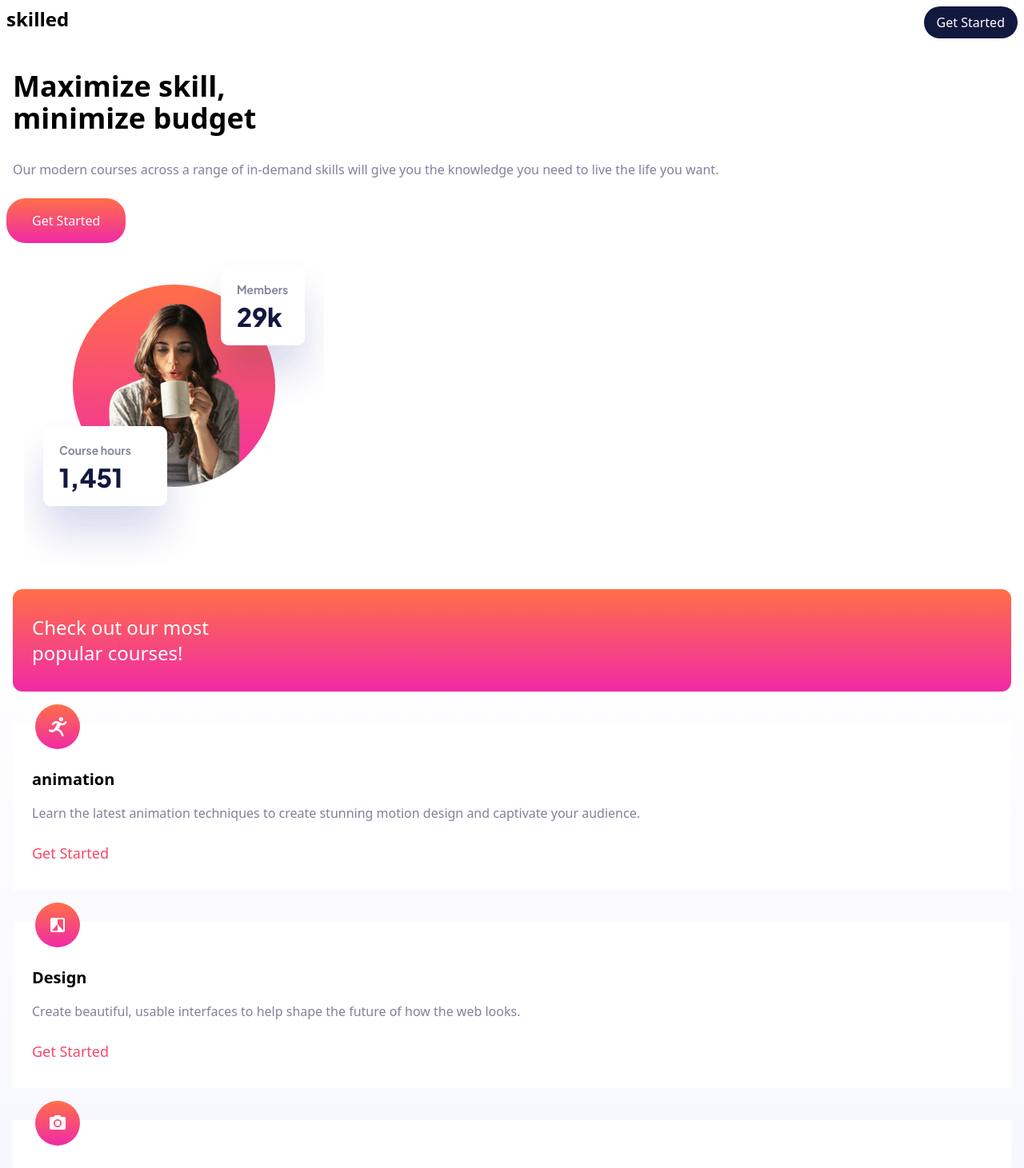
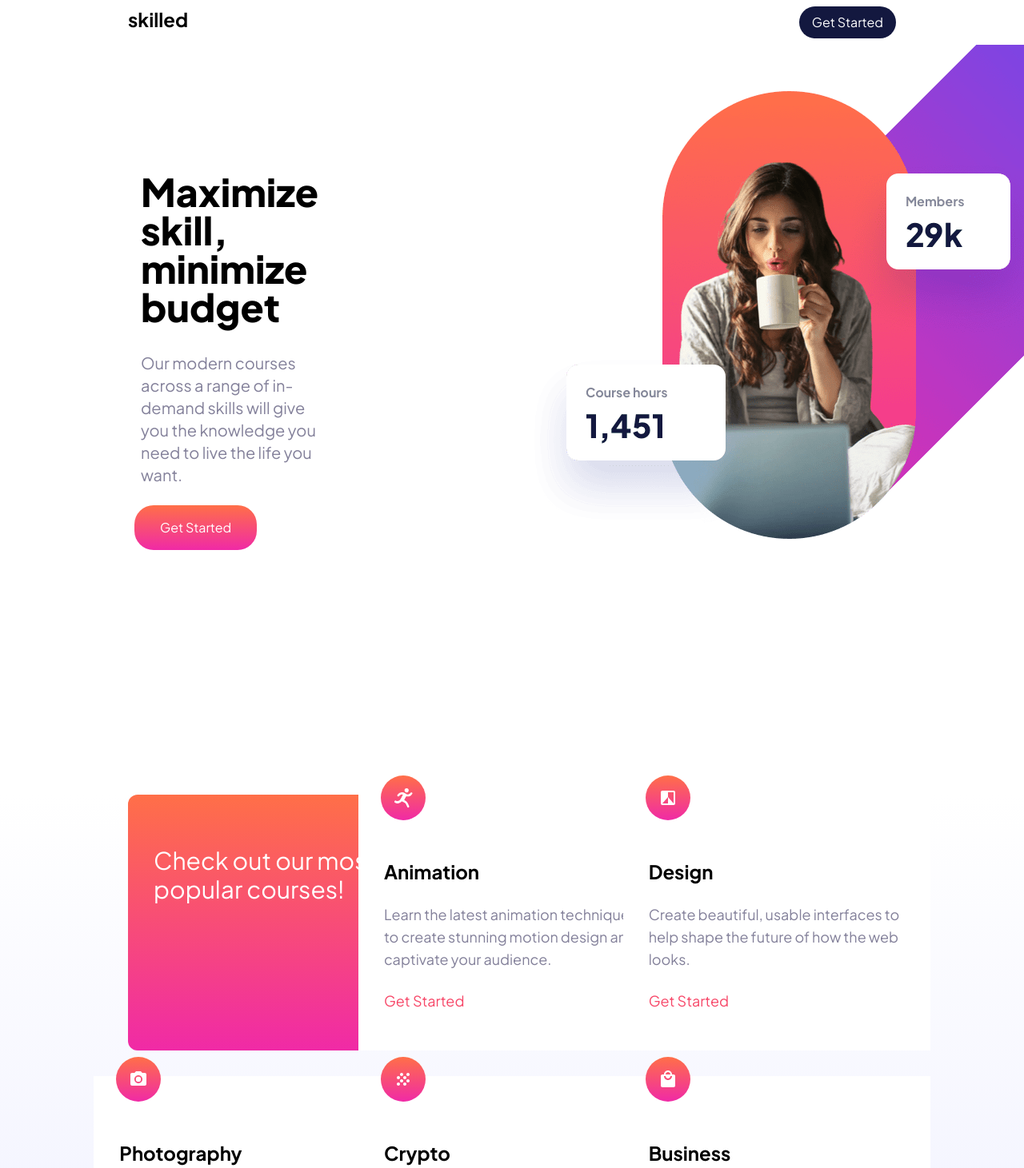
Before and after one commit to Coltensiemer/skilled-e-learning, a React (Vite) app: page / in a window 1280 px wide. Shown: the top 1461 px of the page at 80% size. Built offline with nearby package versions, Linux system fonts and the light colour scheme.

Commit message:
finished edit

```diff
--- a/index.html
+++ b/index.html
@@ -2,7 +2,9 @@
 <html lang="en">
   <head>
     <meta charset="UTF-8" />
-
+    <link rel="preconnect" href="https://fonts.googleapis.com">
+<link rel="preconnect" href="https://fonts.gstatic.com" crossorigin>
+<link href="https://fonts.googleapis.com/css2?family=Plus+Jakarta+Sans:wght@200;300;400;500;600;700;800&display=swap" rel="stylesheet">
     <meta name="viewport" content="width=device-width, initial-scale=1.0" />
     <title>Skilled-ELearning</title>
   </head>
--- a/src/App.jsx
+++ b/src/App.jsx
@@ -3,6 +3,7 @@ import Header from './components/Header'
 import Hero from './components/Hero'
 import Courses from './components/Courses';
 import Footer from './components/Footer'
+import HeroImg from './components/HeroImg';
 
 import './App.css'
 
@@ -10,9 +11,12 @@ import './App.css'
 function App() {
 
   return (
-    <div className='m-auto'>
+    <div className='m-auto overflow-hidden font-PlusJakarta'>
   <Header />
+  <div className='md:flex lg:flex'>
   <Hero />
+  <HeroImg />
+  </div>
   <Courses />
   <Footer />
   </div>
--- a/src/components/Courses.jsx
+++ b/src/components/Courses.jsx
@@ -4,11 +4,11 @@ import CoursesType from './CoursesType'
 
 export default function Courses() {
     return (
-        <div className='bg-gradient-to-b from-white to-[#f0f1ff] mb-10'>
-            <h1 className='bg-gradient-to-b from-[#FF6F48] to-[#F02AA6] text-2xl text-white rounded-xl px-6 py-8 m-4'>Check out our most <br /> popular courses!</h1>
+        <div className='bg-gradient-to-b from-white to-[#f0f1ff] sm:pb-10 md:ml-10 md:gap-8 md:grid md:grid-cols-2 lg:grid  lg:grid-cols-3 lg:px-40 lg:mx-0 '>
+            <h1 className='bg-gradient-to-b from-[#FF6F48] to-[#F02AA6] text-2xl text-left mx-4 text-white rounded-xl px-6 py-8 md:h-80 md:w-96 lg:h-80 lg:w-96 lg:mx-0 lg:text-3xl lg:pt-16 lg:px-8' >Check out our most <br /> popular courses!</h1>
             <CoursesType
             img="icon-animation.svg"
-            type="animation"
+            type="Animation"
             para="Learn the latest animation techniques to create stunning motion
   design and captivate your audience."
              />
--- a/src/components/CoursesType.jsx
+++ b/src/components/CoursesType.jsx
@@ -4,11 +4,11 @@ import React from 'react'
 // This loads into Courses.JSX
 export default function CoursesType({img, type, para}) {
     return (
-        <div className="flex flex-col m-4 my-10 round-xl  bg-white">
+        <div className="flex flex-col m-4 my-10 round-xl  bg-white last:CustomShadow lg:m-0 lg:h-80 lg:w-96 lg:justify-self-center">
             <img src={`./src/assets/${img}`} alt='img' className="w-14 h-14 relative left-7 -top-6" />
-            <h1 className='px-6 font-bold text-xl'>{type}</h1>
-            <p className='px-6 pt-4 pb-6 text-LightGray'>{para}</p>
-            <h2 className='px-6 pb-8 text-lg text-[#f74768]'>Get Started</h2>
+            <h1 className='px-8 pt-6 font-bold text-xl lg:text-2xl'>{type}</h1>
+            <p className='px-8 pt-6 pb-6 text-LightGray lg:text-lg '>{para}</p>
+            <h2 className='px-8 pb-8 text-lg text-[#f74768] lg-text-lg'>Get Started</h2>
         </div>
     )
 }
--- a/src/components/Footer.jsx
+++ b/src/components/Footer.jsx
@@ -4,8 +4,8 @@ import React from 'react'
 export default function Footer() {
     return(
         <div className='bg-PrimaryBlue flex justify-between'>
-            <h1 className='text-white text-3xl ml-4 py-10'>skilled</h1>
-            <button className='text-white mr-4 my-10 px-4 p-2 bg-gradient-to-b from-[#4851ff] to-[#F02AA6] rounded-3xl'>Get Started</button>
+            <h1 className='text-white text-3xl ml-4 py-10 lg:ml-40'>skilled</h1>
+            <button className='text-white mr-4 my-10 px-4 p-2 bg-gradient-to-b from-[#4851ff] to-[#F02AA6] rounded-3xl lg:mr-40 hover:opacity-80'>Get Started</button>
         </div>
     )
 }
--- a/src/components/Header.jsx
+++ b/src/components/Header.jsx
@@ -4,9 +4,9 @@ import React from 'react'
 
 export default function Header(){
     return (
-        <div className='flex justify-between'>
-        <h1 className="font-bold text-2xl m-2">skilled</h1>
-        <button className='bg-PrimaryBlue text-white rounded-3xl px-4 p-2 m-2'>Get Started</button>
+        <div className='flex justify-between z-0 bg-transparent'>
+        <h1 className="font-bold text-2xl m-2 lg:ml-40">skilled</h1>
+        <button className='bg-PrimaryBlue text-white rounded-3xl px-4 p-2 m-2 z-0 lg:mr-40 hover:bg-HoverBlue'>Get Started</button>
     </div>
     )
 }
--- a/src/components/Hero.jsx
+++ b/src/components/Hero.jsx
@@ -1,15 +1,15 @@
 import React from 'react'
-import MoblieImage from '/src/assets/image-hero-mobile.png';
+
 
 
 export default function Hero() {
     return(
-                <div>
-        <h1 className='text-4xl font-extrabold text-left mx-4 my-8'> Maximize skill, <br /> minimize budget</h1>
-        <p className='text-left text-LightGray leading-6 mx-4 mb-2'>  Our modern courses across a range of in-demand skills will give you the
+                <div className='max-w-sm md:mb-0 md:mt-24 md:ml-40 lg:mb-0 lg:ml-40 lg:mt-32 lg:max-w-md'>
+        <h1 className='text-4xl lg:text-5xl font-extrabold text-left mx-4 my-8'> Maximize skill, <br /> minimize budget</h1>
+        <p className='text-left lg:text-xl text-LightGray leading-6 mx-4 mb-2'>  Our modern courses across a range of in-demand skills will give you the
   knowledge you need to live the life you want.</p>
-        <button className='bg-gradient-to-b from-[#FF6F48] to-[#F02AA6] text-white rounded-3xl m-2 mt-4 px-8 py-4'>Get Started</button>
-        <img src={MoblieImage} alt="hero-img" />
+        <button className='bg-gradient-to-b from-[#FF6F48] to-[#F02AA6] text-white rounded-3xl m-2 mt-4 px-8 py-4 hover:opacity-75' >Get Started</button>
+
             </div>
 
     )
--- /dev/null
+++ b/src/components/HeroImg.jsx
@@ -0,0 +1,14 @@
+import React from 'react'
+import MoblieImage from '/src/assets/image-hero-mobile.png';
+import TabletImage from '/src/assets/image-hero-tablet.png';
+import DeskImage from '/src/assets/image-hero-desktop.png';
+
+export default function HeroImg() {
+    return (
+        <div className='overflow-clip'>
+        <img className='sm:inline md:hidden lg:hidden' src={MoblieImage} alt="hero-img" />
+        <img className='hidden md:inline lg:hidden relative  max-w-none -top-40 z-50' src={TabletImage} alt="hero-img" />
+        <img className='hidden lg:inline relative max-w-none -right-60 -top-64 z-50' src={DeskImage} alt="hero-img" />
+        </div>
+    )
+}
--- a/src/index.css
+++ b/src/index.css
@@ -1,3 +1,8 @@
 @tailwind base;
 @tailwind components;
 @tailwind utilities;
+
+
+.clipped {
+    clip-path: polygon(0 0, 0%, 100%, 100%, 100% );
+}
--- a/tailwind.config.cjs
+++ b/tailwind.config.cjs
@@ -8,13 +8,18 @@ module.exports = {
     extend: {
     colors: {
       'PrimaryBlue': '#13183f',
+      'HoverBlue':'#666CA3',
       'DarkPink': '#FF6F48',
+      "HoverPink": '#FF7AC3',
       'LightPink': '#F02AA6',
       'LightGray': "#83809A"
     },
     boxShadow: {
-      'CustomeShadow': '0px 4px 4px 0px #00000040'
+      'CustomShadow': '0px 4px 4px 0px #00000040'
 
+    },
+    fontFamily: {
+      'PlusJakarta': 'Plus Jakarta Sans'
     }
   },
 
```
